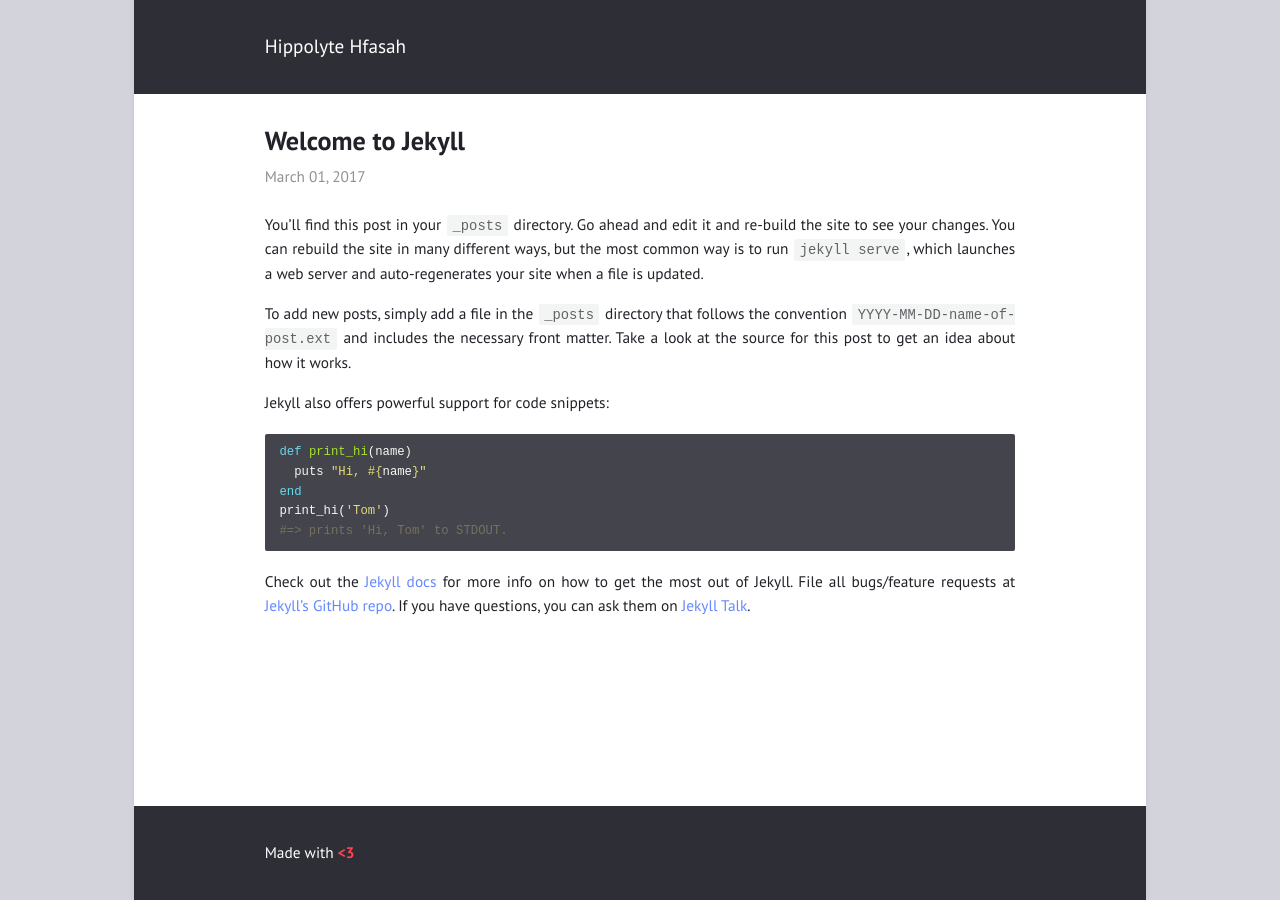
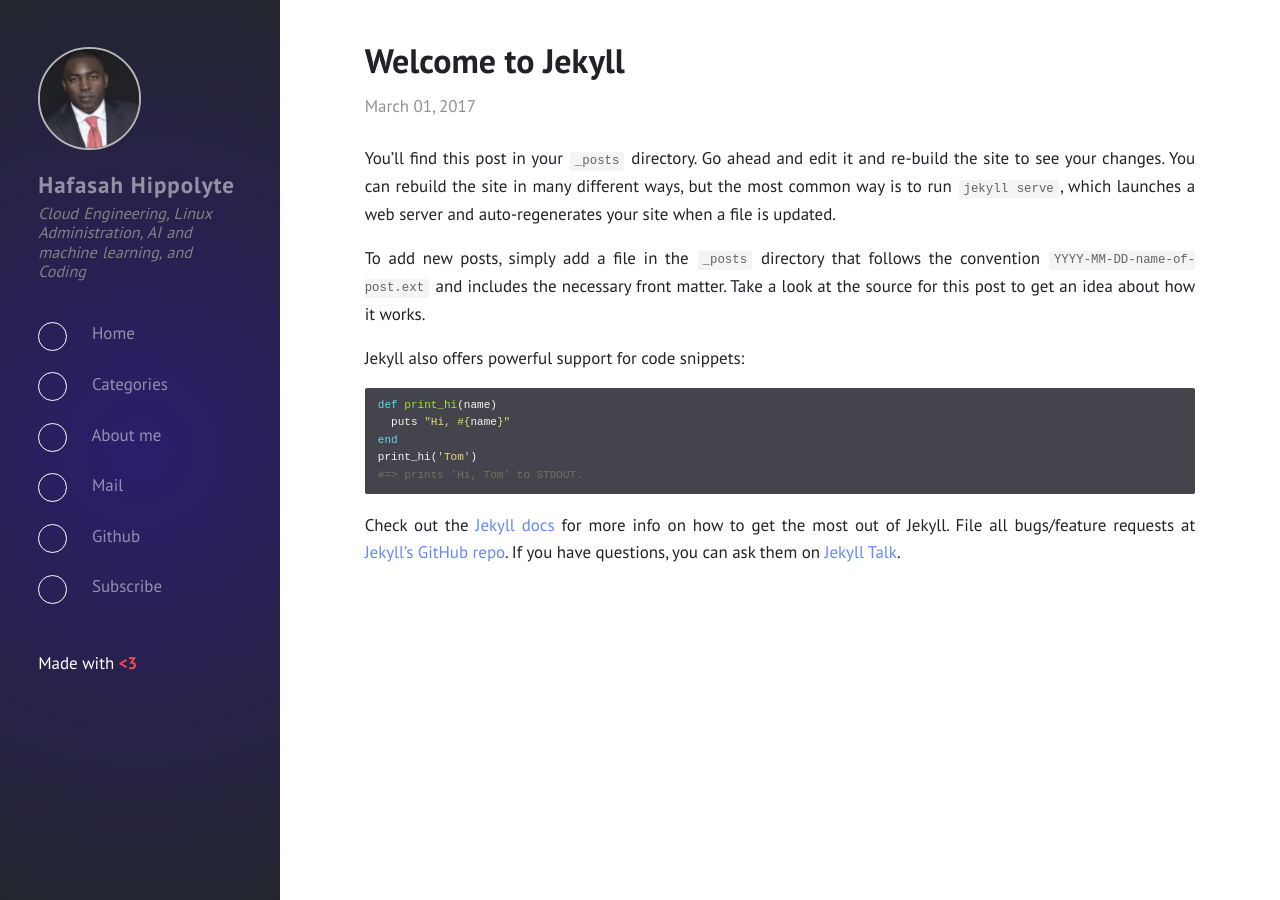
Before and after one commit to hfasah/hfasah.github.io, a Jekyll site: the page built from _posts/2017-03-01-welcome-to-jekyll.md, in a window 1280 px wide. Built offline with Jekyll 4.4.1, drawn with Linux system fonts in a browser that asks for light colours.

Commit message:
Update _config.yml

```diff
--- a/_config.yml
+++ b/_config.yml
@@ -3,14 +3,14 @@
 description: "Made with <b style=\"color: #f45;\">&lt;3</b>"
 permalink: /:title/
 lang: "en"
-excerpt_separator: "\n\n\n"
+excerpt_separator: "..."
 date_format: "%B %d, %Y"
 
 # Layout
 
 show_excerpts: false        # show article excerpts on the home page
 show_frame: true           # adds a gray frame to the site
-show_sidebar: false        # show a sidebar instead of the usual header
+show_sidebar: true        # show a sidebar instead of the usual header
 minimal: false             # use a dark header
 
 # Menu
```
